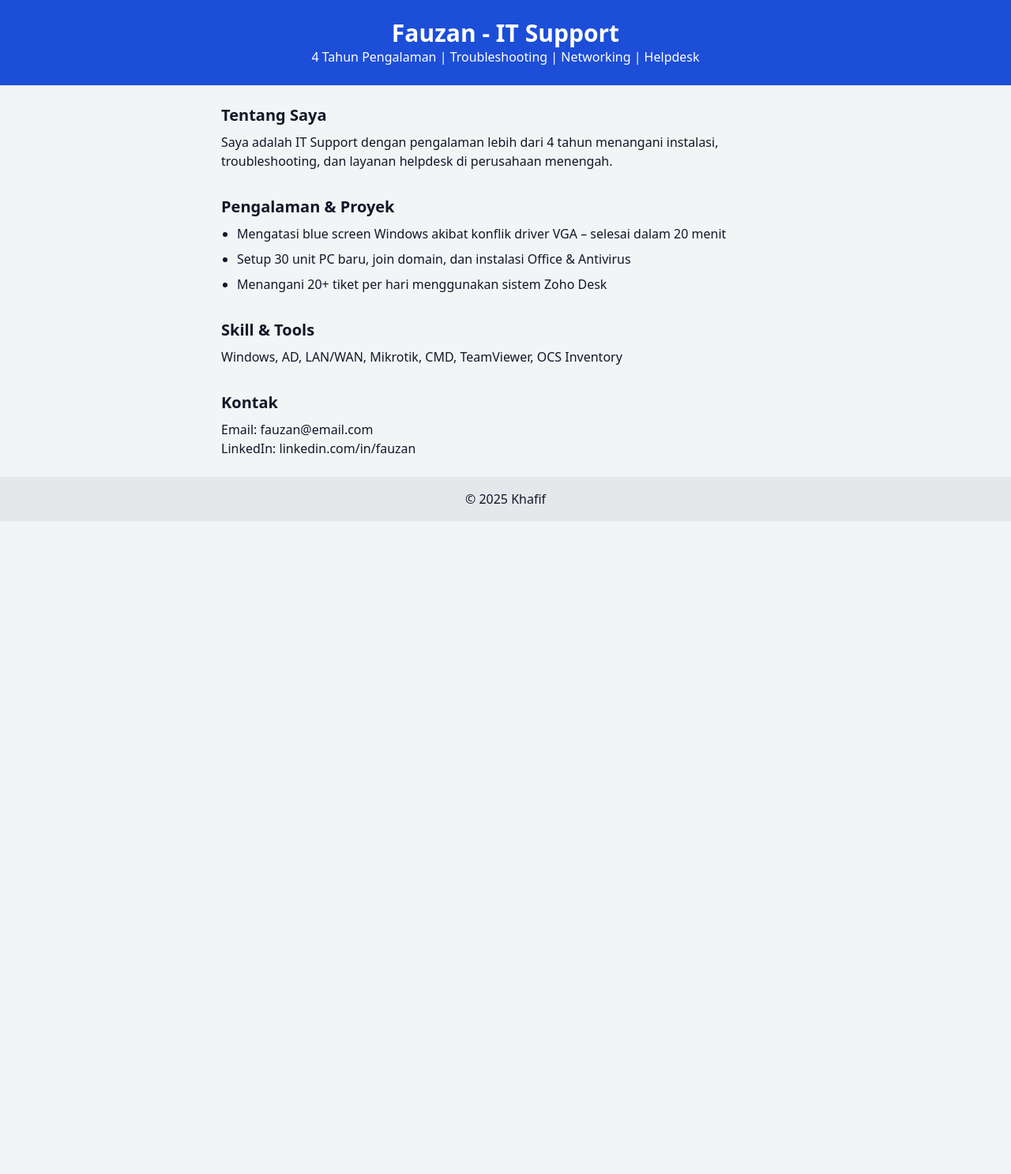
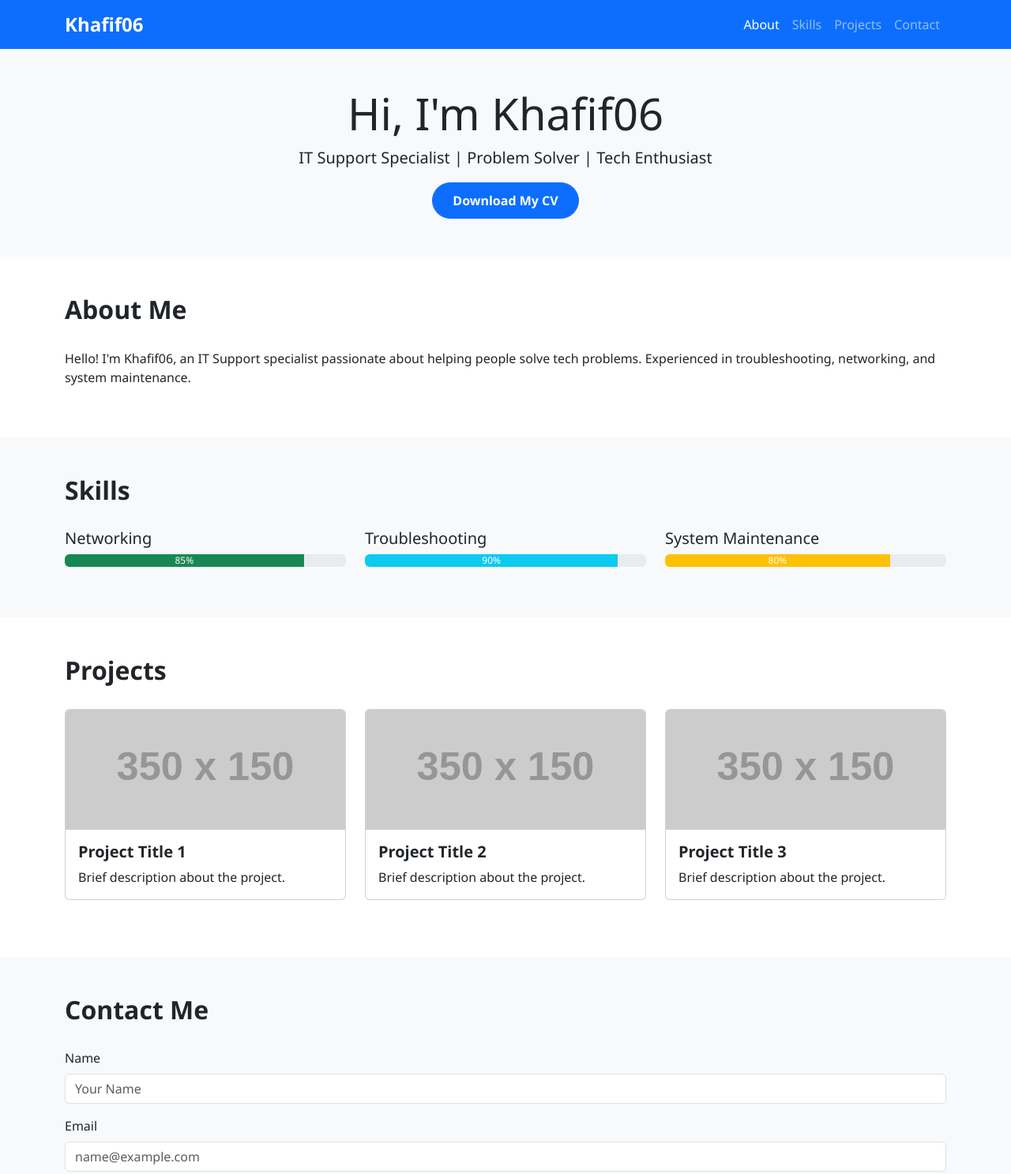
Before and after one commit to Khafif06/portofolio-it-support, a plain HTML site: page index.html in a window 1280 px wide. Shown: the top 1487 px of the page at 79% size. Before the commit the page ends 800 px from the top, so only its background shows below. Drawn offline with nearby package versions, Linux system fonts and the light colour scheme; placeholder pictures from the web are drawn by us.

Commit message:
Add bootstrap portfolio template

```diff
--- a/index.html
+++ b/index.html
@@ -1,48 +1,141 @@
 <!DOCTYPE html>
-<html lang="id">
+<html lang="en">
 <head>
   <meta charset="UTF-8" />
-  <meta name="viewport" content="width=device-width, initial-scale=1.0" />
-  <title>Portofolio IT Support - Fauzan</title>
+  <meta name="viewport" content="width=device-width, initial-scale=1" />
+  <title>Portofolio IT Support - Khafif06</title>
+  <!-- Bootstrap CSS -->
+  <link href="https://cdn.jsdelivr.net/npm/bootstrap@5.3.0/dist/css/bootstrap.min.css" rel="stylesheet" />
   <link rel="stylesheet" href="style.css" />
-  <!-- Tailwind CDN -->
-  <script src="https://cdn.tailwindcss.com"></script>
 </head>
-<body class="bg-gray-100 text-gray-900 font-sans">
-  <header class="p-6 bg-blue-700 text-white text-center">
-    <h1 class="text-3xl font-bold">Fauzan - IT Support</h1>
-    <p>4 Tahun Pengalaman | Troubleshooting | Networking | Helpdesk</p>
-  </header>
+<body>
+  <!-- Navbar -->
+  <nav class="navbar navbar-expand-lg navbar-dark bg-primary">
+    <div class="container">
+      <a class="navbar-brand" href="#">Khafif06</a>
+      <button class="navbar-toggler" type="button" data-bs-toggle="collapse" data-bs-target="#navbarNav" >
+        <span class="navbar-toggler-icon"></span>
+      </button>
+      <div class="collapse navbar-collapse" id="navbarNav">
+        <ul class="navbar-nav ms-auto">
+          <li class="nav-item"><a class="nav-link active" href="#about">About</a></li>
+          <li class="nav-item"><a class="nav-link" href="#skills">Skills</a></li>
+          <li class="nav-item"><a class="nav-link" href="#projects">Projects</a></li>
+          <li class="nav-item"><a class="nav-link" href="#contact">Contact</a></li>
+        </ul>
+      </div>
+    </div>
+  </nav>
 
-  <main class="p-6 max-w-3xl mx-auto">
-    <section class="mb-8">
-      <h2 class="text-xl font-semibold mb-2">Tentang Saya</h2>
-      <p>Saya adalah IT Support dengan pengalaman lebih dari 4 tahun menangani instalasi, troubleshooting, dan layanan helpdesk di perusahaan menengah.</p>
-    </section>
+  <!-- Hero Section -->
+  <section class="bg-light text-center py-5">
+    <div class="container">
+      <h1 class="display-4">Hi, I'm Khafif06</h1>
+      <p class="lead">IT Support Specialist | Problem Solver | Tech Enthusiast</p>
+      <a href="cv.pdf" class="btn btn-primary" download>Download My CV</a>
+    </div>
+  </section>
 
-    <section class="mb-8">
-      <h2 class="text-xl font-semibold mb-2">Pengalaman & Proyek</h2>
-      <ul class="list-disc pl-5 space-y-2">
-        <li>Mengatasi blue screen Windows akibat konflik driver VGA – selesai dalam 20 menit</li>
-        <li>Setup 30 unit PC baru, join domain, dan instalasi Office & Antivirus</li>
-        <li>Menangani 20+ tiket per hari menggunakan sistem Zoho Desk</li>
-      </ul>
-    </section>
+  <!-- About Section -->
+  <section id="about" class="container py-5">
+    <h2>About Me</h2>
+    <p>Hello! I'm Khafif06, an IT Support specialist passionate about helping people solve tech problems. Experienced in troubleshooting, networking, and system maintenance.</p>
+  </section>
 
-    <section class="mb-8">
-      <h2 class="text-xl font-semibold mb-2">Skill & Tools</h2>
-      <p>Windows, AD, LAN/WAN, Mikrotik, CMD, TeamViewer, OCS Inventory</p>
-    </section>
+  <!-- Skills Section -->
+  <section id="skills" class="bg-light py-5">
+    <div class="container">
+      <h2>Skills</h2>
+      <div class="row">
+        <div class="col-md-4">
+          <h5>Networking</h5>
+          <div class="progress mb-3">
+            <div class="progress-bar bg-success" role="progressbar" style="width: 85%;">85%</div>
+          </div>
+        </div>
+        <div class="col-md-4">
+          <h5>Troubleshooting</h5>
+          <div class="progress mb-3">
+            <div class="progress-bar bg-info" role="progressbar" style="width: 90%;">90%</div>
+          </div>
+        </div>
+        <div class="col-md-4">
+          <h5>System Maintenance</h5>
+          <div class="progress mb-3">
+            <div class="progress-bar bg-warning" role="progressbar" style="width: 80%;">80%</div>
+          </div>
+        </div>
+      </div>
+    </div>
+  </section>
 
-    <section>
-      <h2 class="text-xl font-semibold mb-2">Kontak</h2>
-      <p>Email: fauzan@email.com</p>
-      <p>LinkedIn: linkedin.com/in/fauzan</p>
-    </section>
-  </main>
+  <!-- Projects Section -->
+  <section id="projects" class="container py-5">
+    <h2>Projects</h2>
+    <div class="row">
+      <!-- Project 1 -->
+      <div class="col-md-4 mb-4">
+        <div class="card">
+          <img src="https://via.placeholder.com/350x150" class="card-img-top" alt="Project 1" />
+          <div class="card-body">
+            <h5 class="card-title">Project Title 1</h5>
+            <p class="card-text">Brief description about the project.</p>
+          </div>
+        </div>
+      </div>
+      <!-- Project 2 -->
+      <div class="col-md-4 mb-4">
+        <div class="card">
+          <img src="https://via.placeholder.com/350x150" class="card-img-top" alt="Project 2" />
+          <div class="card-body">
+            <h5 class="card-title">Project Title 2</h5>
+            <p class="card-text">Brief description about the project.</p>
+          </div>
+        </div>
+      </div>
+      <!-- Project 3 -->
+      <div class="col-md-4 mb-4">
+        <div class="card">
+          <img src="https://via.placeholder.com/350x150" class="card-img-top" alt="Project 3" />
+          <div class="card-body">
+            <h5 class="card-title">Project Title 3</h5>
+            <p class="card-text">Brief description about the project.</p>
+          </div>
+        </div>
+      </div>
+    </div>
+  </section>
 
-  <footer class="p-4 bg-gray-200 text-center">
-    <p>&copy; 2025 Khafif</p>
+  <!-- Contact Section -->
+  <section id="contact" class="bg-light py-5">
+    <div class="container">
+      <h2>Contact Me</h2>
+      <form>
+        <div class="mb-3">
+          <label for="name" class="form-label">Name</label>
+          <input type="text" class="form-control" id="name" placeholder="Your Name" />
+        </div>
+        <div class="mb-3">
+          <label for="email" class="form-label">Email</label>
+          <input type="email" class="form-control" id="email" placeholder="name@example.com" />
+        </div>
+        <div class="mb-3">
+          <label for="message" class="form-label">Message</label>
+          <textarea class="form-control" id="message" rows="3" placeholder="Write your message here..."></textarea>
+        </div>
+        <button type="submit" class="btn btn-primary">Send</button>
+      </form>
+    </div>
+  </section>
+
+  <!-- Footer -->
+  <footer class="bg-primary text-white text-center py-3">
+    <div class="container">
+      &copy; 2025 Khafif06. All rights reserved.
+    </div>
   </footer>
+
+  <!-- Bootstrap JS -->
+  <script src="https://cdn.jsdelivr.net/npm/bootstrap@5.3.0/dist/js/bootstrap.bundle.min.js"></script>
 </body>
 </html>
--- a/style.css
+++ b/style.css
@@ -1,4 +1,23 @@
-/* Gaya tambahan (opsional) */
 body {
-  font-family: sans-serif;
+  font-family: 'Segoe UI', Tahoma, Geneva, Verdana, sans-serif;
 }
+
+h2 {
+  margin-bottom: 30px;
+  font-weight: 600;
+}
+
+.navbar-brand {
+  font-weight: 700;
+  font-size: 1.5rem;
+}
+
+.btn-primary {
+  border-radius: 25px;
+  padding: 10px 25px;
+  font-weight: 600;
+}
+
+.card-title {
+  font-weight: 600;
+}
```
